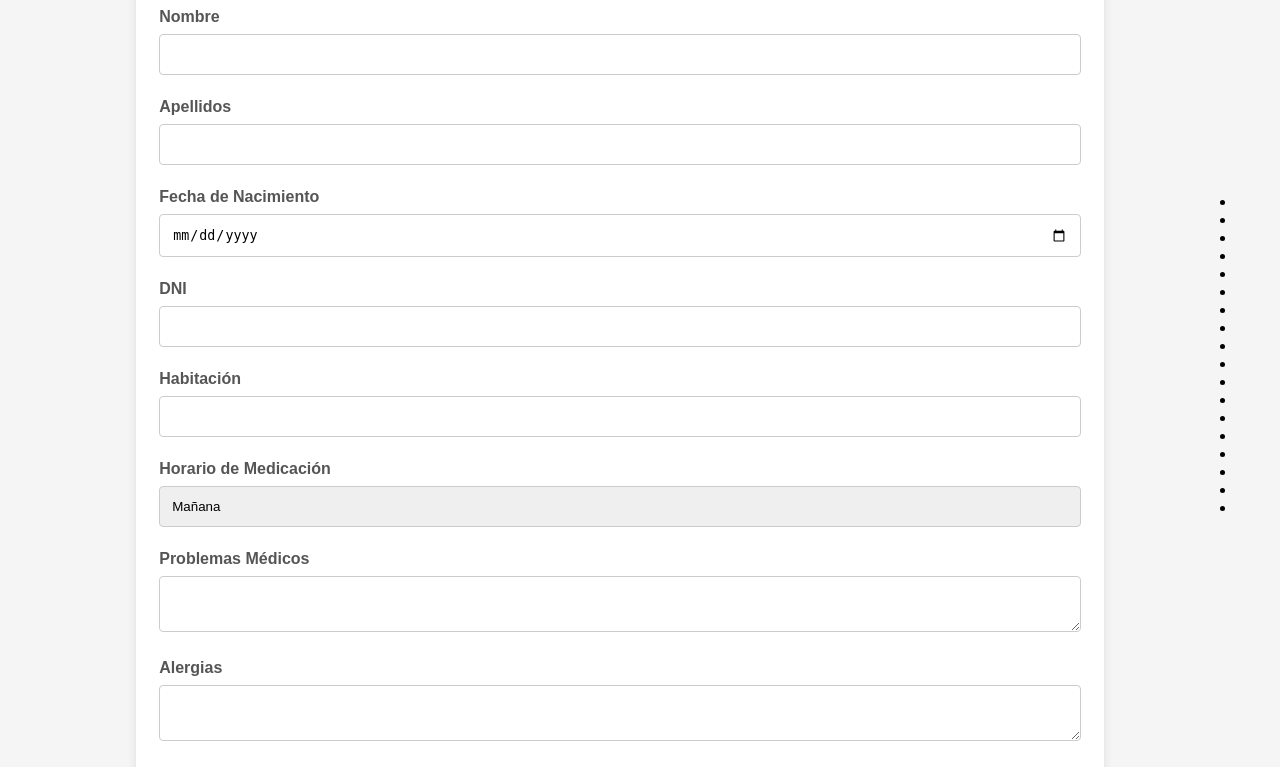
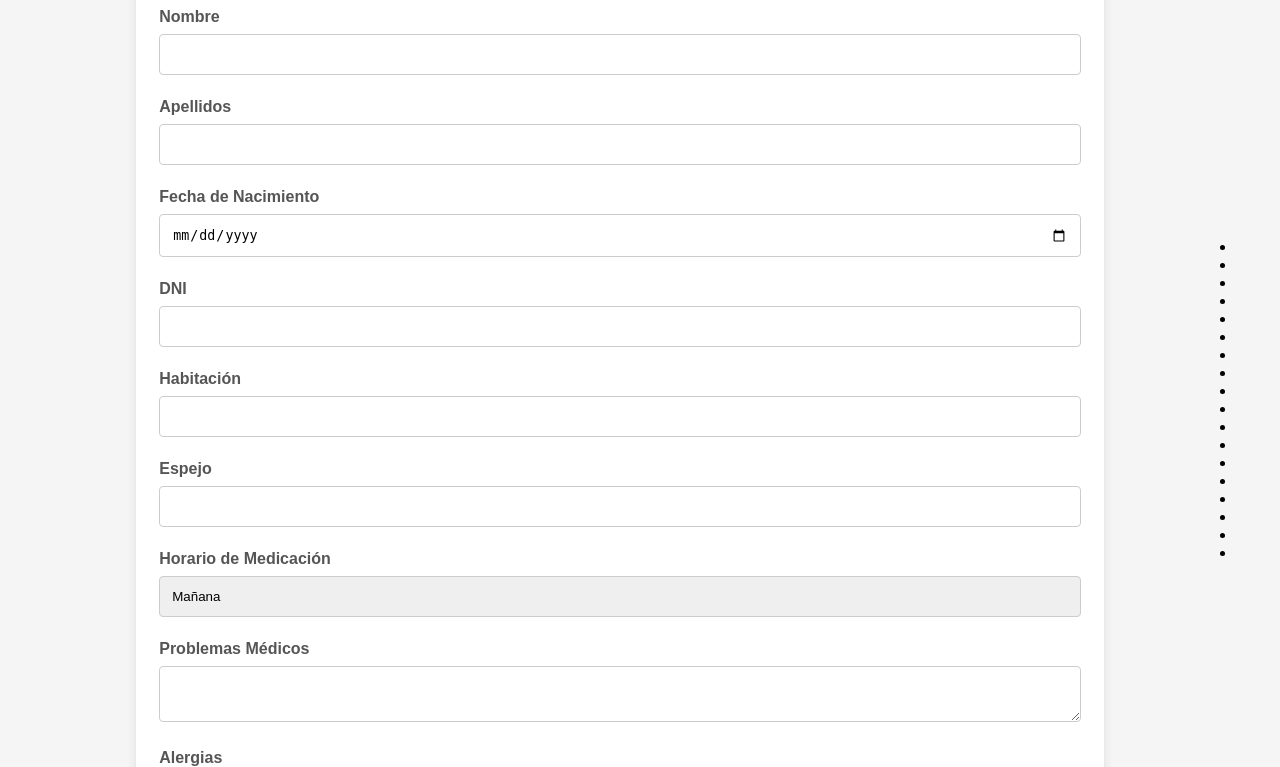
Before and after one commit to Smart-Mirror-Grupo-5/Prueba, a Django app: template templates/registro.html in a window 1280 px wide. Shown: the part 449-1216 px from the top of the page. Run offline with Django 3.2, Linux system fonts and the light colour scheme; the template is opened without the code that fills it, so the values that code supplies are empty.

Commit message:
ya funciona todo lo relacionado con la BD

```diff
--- a/mirrorwebapp/models.py
+++ b/mirrorwebapp/models.py
@@ -12,6 +12,7 @@ class DatosPersona(models.Model):
     fecha_nacimiento = models.DateField()
     dni = models.CharField(max_length=20)
     habitacion = models.CharField(max_length=20)
+    espejo = models.CharField(max_length=20)
     horario_med = models.CharField(max_length=20, choices=[
         ('manana', 'Mañana'),
         ('tarde', 'Tarde'),
--- a/mirrorwebapp/views.py
+++ b/mirrorwebapp/views.py
@@ -86,6 +86,7 @@ def procesar_formulario(request):
         fecha_nacimiento = request.POST.get('fechaNacimiento')
         dni = request.POST.get('dni')
         habitacion = request.POST.get('habitacion')
+        espejo = request.POST.get('espejo')
         horario_med = request.POST.get('horarioMed')
         problemas_medicos = request.POST.get('problemasMedicos')
         alergias = request.POST.get('alergias')
@@ -100,6 +101,7 @@ def procesar_formulario(request):
             fecha_nacimiento=fecha_nacimiento,
             dni=dni,
             habitacion=habitacion,
+            espejo=espejo,
             horario_med=horario_med,
             problemas_medicos=problemas_medicos,
             alergias=alergias,
--- a/run.py
+++ b/run.py
@@ -8,4 +8,5 @@ os.system("python manage.py collectstatic")
 os.system("python manage.py migrate")
 os.system("python manage.py runserver")
 
+# Para eliminar la base de datos:
 # os.system("python manage.py flush")
--- a/templates/ayuda.html
+++ b/templates/ayuda.html
@@ -35,6 +35,9 @@
                 <td>{{ usuario.habitacion }}</td>
             </tr>
             <tr>
+                <th>Espejo</th>
+                <td>{{ usuario.espejo }}</td>
+            <tr>
                 <th>Horario de Medicación</th>
                 <td>{{ usuario.horario_med }}</td>
             </tr>
--- a/templates/habitacion.html
+++ b/templates/habitacion.html
@@ -20,7 +20,7 @@
             <div class="user">
                 <h2><a href="{% url 'ayuda' usuario_id=persona.id %}">{{ persona.nombre }} {{ persona.apellidos }}</a>
                 </h2>
-                <p>Habitación {{ persona.habitacion }} <span class="arrow">&rarr;</span> Espejo 1</p>
+                <p>Habitación {{ persona.habitacion }} <span class="arrow">&rarr;</span> Espejo {{ persona.espejo }}</p>
             </div>
             {% endfor %}
 
--- a/templates/registro.html
+++ b/templates/registro.html
@@ -25,6 +25,8 @@
             <input type="text" id="dni" name="dni" required>
             <label for="habitacion">Habitación</label>
             <input type="text" id="habitacion" name="habitacion" required>
+            <label for="espejo">Espejo</label>
+            <input type="number" id="espejo" name="espejo" required>
             <label for="horarioMed">Horario de Medicación</label>
             <select id="horarioMed" name="horarioMed" required>
                 <option value="manana">Mañana</option>
```
Also changed, not shown: mirrorwebapp/migrations/0002_datospersona_espejo.py (added).
